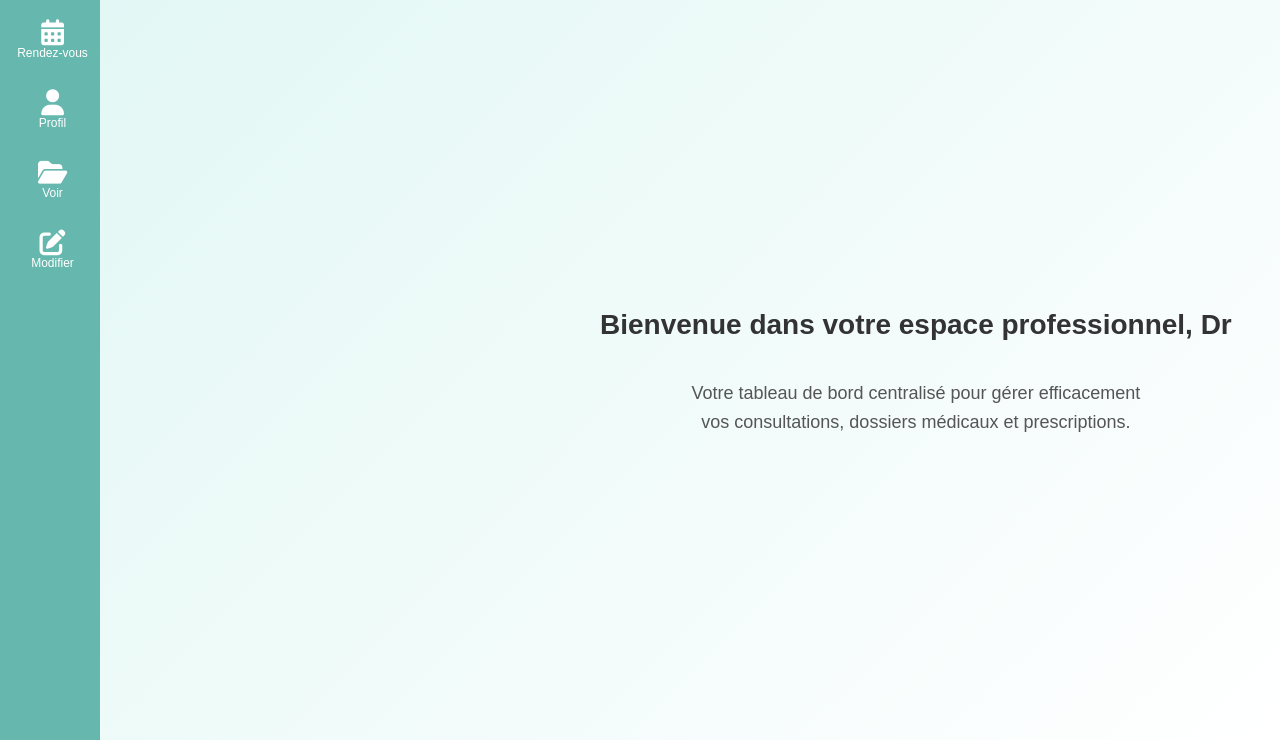
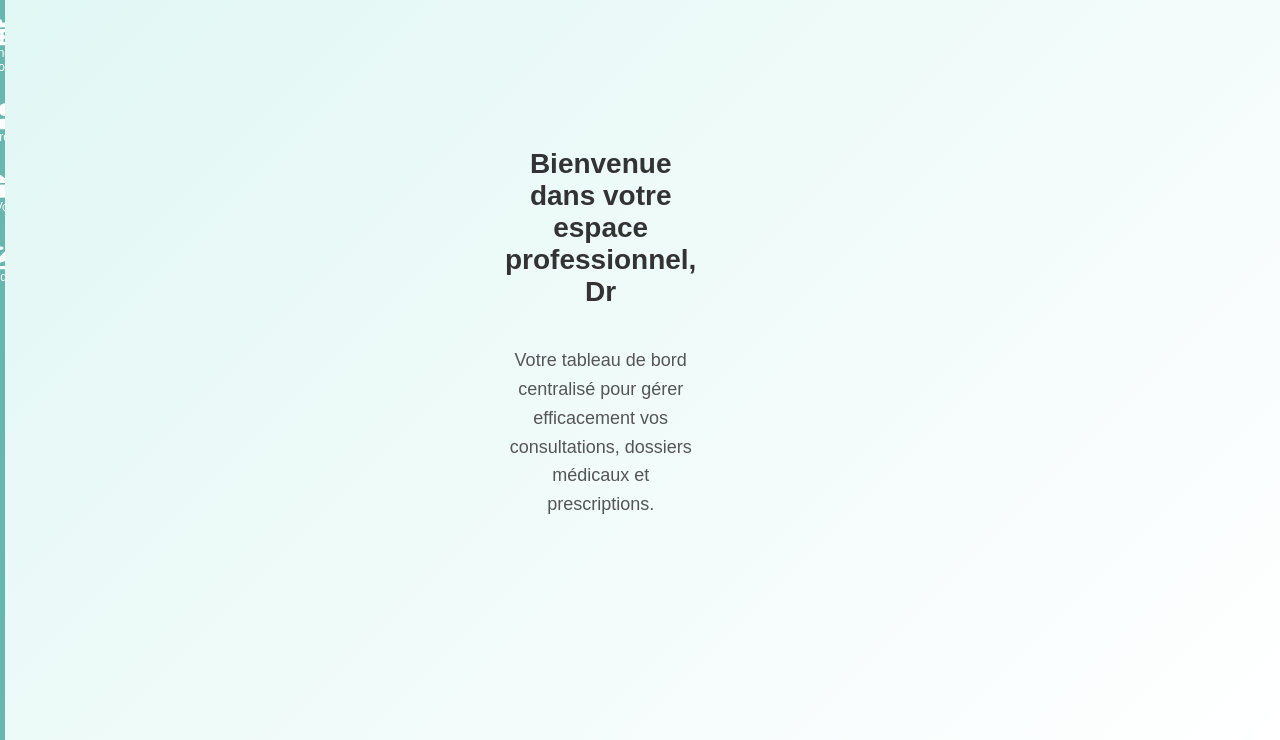
Before and after one commit to Hicham-0/proj_python, a Django app: template cabinet/templates/cabinet/main_med.html in a window 1280 px wide. Shown: the part 60-800 px from the top of the page. Run offline with Django 5.2, Linux system fonts and the light colour scheme; the template is opened without the code that fills it, so the values that code supplies are empty.

Commit message:
main page med css modifie

```diff
--- a/cabinet/templates/cabinet/main_med.html
+++ b/cabinet/templates/cabinet/main_med.html
@@ -154,12 +154,15 @@
     font-weight: bold;
     color: #333;
     margin-bottom: 20px;
+    margin-right: 600px;
+    margin-top: -55px;
   }
 
   .welcome-container p {
     font-size: 18px;
     color: #555;
     line-height: 1.6;
+     margin-right: 600px;
   }
 
   </style>
@@ -219,7 +222,7 @@
     </div>
   <div class="welcome-container">
   <h2>Bienvenue dans votre espace professionnel, Dr {{form.nom}} {{form.prenom}}</h2>
-  <p>Votre tableau de bord centralisé pour gérer efficacement <br>vos consultations, dossiers médicaux et prescriptions.</p>
+  <p>Votre tableau de bord centralisé pour gérer efficacement vos consultations, dossiers médicaux et prescriptions.</p>
 </div>
 </body>
 <script>
--- a/log_task.txt
+++ b/log_task.txt
@@ -0,0 +1,4 @@
+  File "C:\Users\hp\Documents\proj_python\tasks\daily_task.py", line 5
+    sys.path.append("C:\Users\user\Desktop\proj_python")
+                    ^^^^^^^^^^^^^^^^^^^^^^^^^^^^^^^^^^^
+SyntaxError: (unicode error) 'unicodeescape' codec can't decode bytes in position 2-3: truncated \UXXXXXXXX escape
```
Also changed, not shown: cabinet/static/cabinet/css/updateprfpat.css (+5 -2 lines), db.sqlite3.
